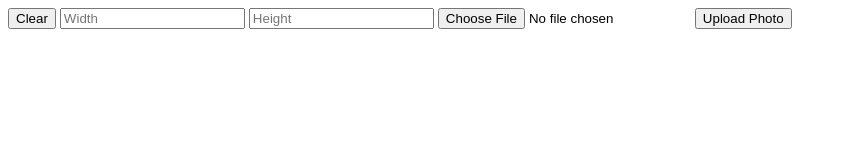
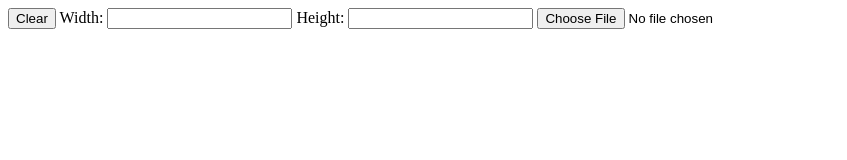
Before and after one commit to ingefaerel/image-editor, a website: page index.html in a window 1280 px wide. Both pictures are taken after a click on the button "Clear". Shown: the whole page, without its empty margins (0-847 px from the left). Drawn offline with nearby package versions, Linux system fonts and the light colour scheme.

Commit message:
addeddynamically changing values in input fields + modified clear button

```diff
--- a/index.html
+++ b/index.html
@@ -11,11 +11,13 @@
 </head>
 
 <body>
+
     <button id="clear-button">Clear</button>
-    <input type="number" id="width-input" placeholder="Width">
-    <input type="number" id="height-input" placeholder="Height">
+    <label for="width-input">Width:</label>
+    <input type="number" id="width-input" placeholder="">
+    <label for="heigth-input">Height:</label>
+    <input type="number" id="height-input" placeholder="">
     <input type="file" id="file-input" accept="image/*">
-    <button onclick="handleUpload()">Upload Photo</button>
     <div id="image-container"></div>
 
 
--- a/script.js
+++ b/script.js
@@ -1,8 +1,19 @@
+const fileInput = document.getElementById('file-input');
+const imageContainer = document.getElementById('image-container');
+const widthInput = document.getElementById('width-input');
+const heightInput = document.getElementById('height-input');
+
+
+
+
+function clearDimensionsInput() {
+    widthInput.value = null;
+    heightInput.value = null;
+}
+
+
 function handleUpload() {
-    const fileInput = document.getElementById('file-input');
-    const imageContainer = document.getElementById('image-container');
-    const widthInput = document.getElementById('width-input');
-    const heightInput = document.getElementById('height-input');
+
 
     const file = fileInput.files[0];
 
@@ -26,6 +37,7 @@ function handleUpload() {
                     target.setAttribute('data-y', y);
                 }
             })
+
             .resizable({
                 edges: { left: true, right: true, bottom: true, top: true },
                 onmove: function (event) {
@@ -48,28 +60,47 @@ function handleUpload() {
                     target.style.transform = 'translate(' + x + 'px,' + y + 'px)';
                     target.setAttribute('data-x', x);
                     target.setAttribute('data-y', y);
+
+                    widthInput.value = Math.round(event.rect.width);
+                    heightInput.value = Math.round(event.rect.height);
+
+
+
                 }
             });
+
+
         widthInput.addEventListener('input', function () {
             const newWidth = parseFloat(widthInput.value);
             const aspectRatio = imageElement.width / imageElement.height;
+
             imageElement.style.width = newWidth + 'px';
             imageElement.style.height = (newWidth / aspectRatio) + 'px';
+
+            heightInput.value = (newWidth / aspectRatio);
+
         });
 
         heightInput.addEventListener('input', function () {
             const newHeight = parseFloat(heightInput.value);
             const aspectRatio = imageElement.width / imageElement.height;
+
             imageElement.style.height = newHeight + 'px';
             imageElement.style.width = (newHeight * aspectRatio) + 'px';
+
+            widthInput.value = (newHeight / aspectRatio);
+
         });
+
+
     } else {
         alert('Please select a valid image file.');
     }
 }
 
+
 function handleClear() {
-    const imageContainer = document.getElementById('image-container');
+
     imageContainer.innerHTML = ''; // Clear the image container
 
     const fileInput = document.getElementById('file-input');
@@ -82,7 +113,15 @@ function handleClear() {
 
     // Add event listener to the new file input
     newFileInput.addEventListener('change', handleUpload);
+
+
+    clearDimensionsInput();
+
+
 }
+
+
+
 
 document.getElementById('file-input').addEventListener('change', handleUpload);
 document.getElementById('clear-button').addEventListener('click', handleClear);
```
